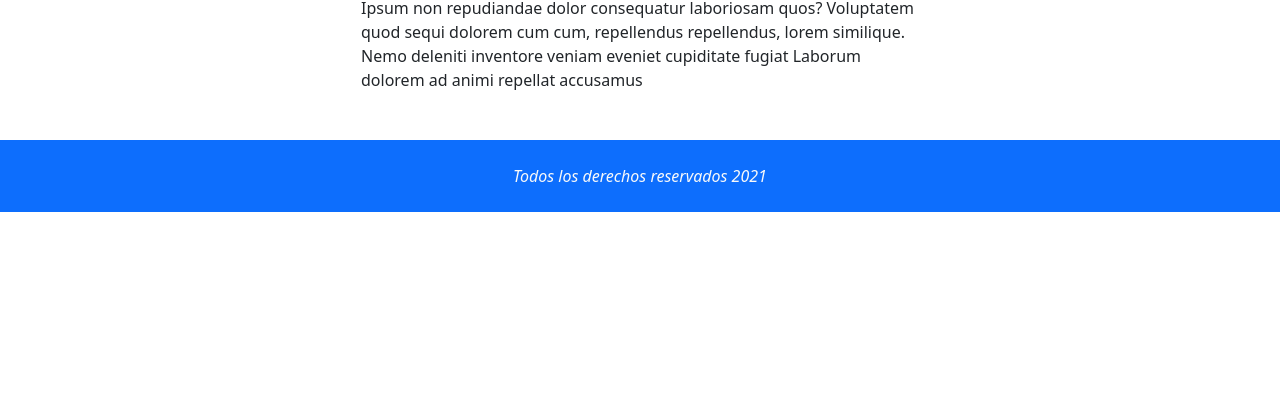
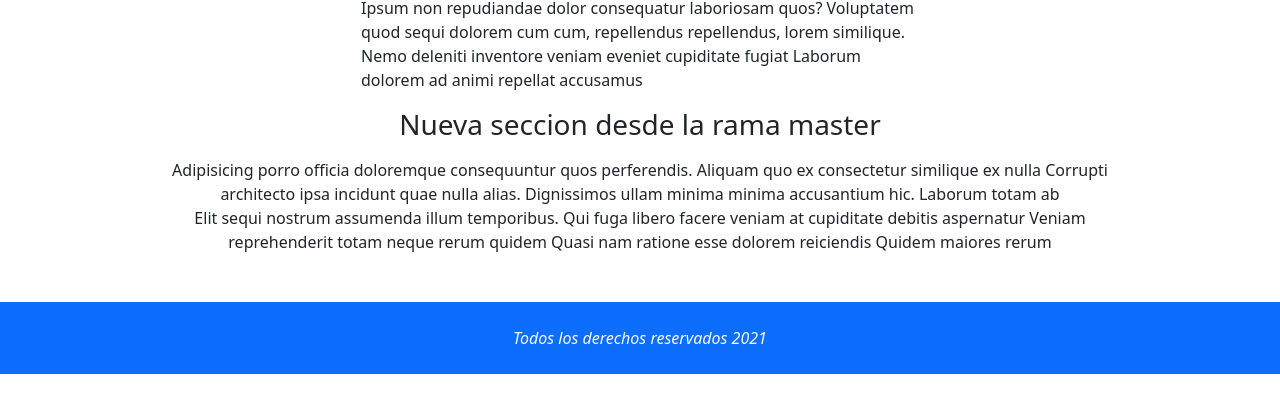
Before and after one commit to edcasar/practicaGit, a plain HTML site: page index.html in a window 1280 px wide. Shown: the part 162-574 px from the top of the page. Drawn offline with nearby package versions, Linux system fonts and the light colour scheme.

Commit message:
modificando desde el master

```diff
--- a/index.html
+++ b/index.html
@@ -31,6 +31,11 @@
 		<h2 class="my-3 text-center">Titulo </h2>
 		<p class="w-50 m-auto">Ipsum non repudiandae dolor consequatur laboriosam quos? Voluptatem quod sequi dolorem cum cum, repellendus repellendus, lorem similique. Nemo deleniti inventore veniam eveniet cupiditate fugiat Laborum dolorem ad animi repellat accusamus</p>
 	</section>
+	<section>
+		<h3 class="text-center my-3">Nueva seccion desde la rama master</h3>
+		<p class="text-center w-75 m-auto">Adipisicing porro officia doloremque consequuntur quos perferendis. Aliquam quo ex consectetur similique ex nulla Corrupti architecto ipsa incidunt quae nulla alias. Dignissimos ullam minima minima accusantium hic. Laborum totam ab</p>
+		<p class="text-center w-75 m-auto">Elit sequi nostrum assumenda illum temporibus. Qui fuga libero facere veniam at cupiditate debitis aspernatur Veniam reprehenderit totam neque rerum quidem Quasi nam ratione esse dolorem reiciendis Quidem maiores rerum</p>
+	</section>
 	<footer class="w-100 d-flex justify-content-center mt-5 py-4 bg-primary text-light" ><i>Todos los derechos reservados 2021</i></footer>
 </body>
 </html>
```
